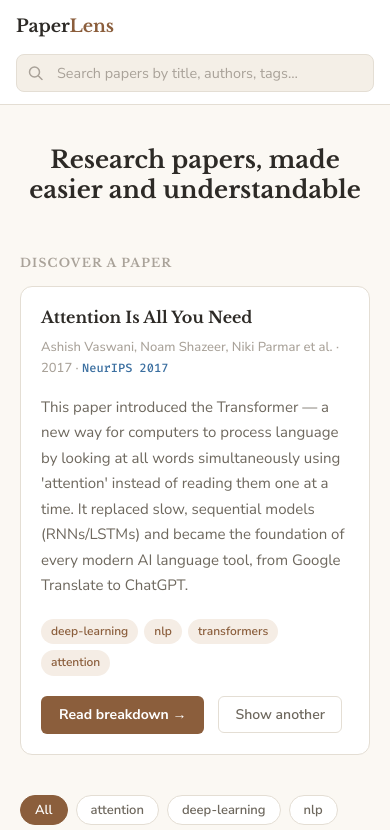
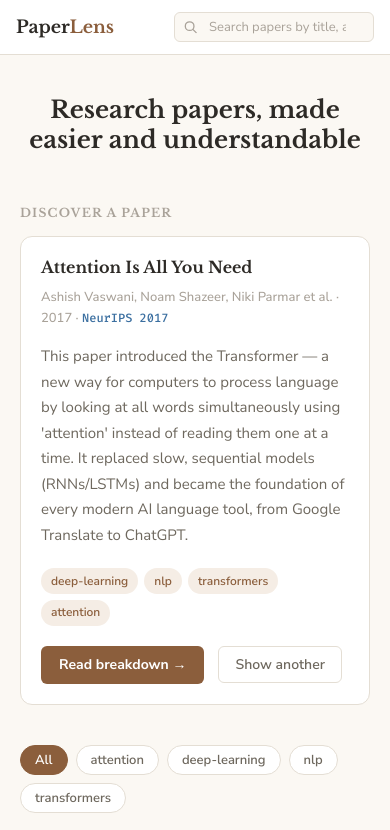
Before and after one commit to ugudlado/paperlens, a website: page index.html in a window 390 px wide. Shown: the top 830 px of the page. Drawn offline with nearby package versions, Linux system fonts and the light colour scheme.

Commit message:
fix: align search to top-right on home page, matching paper viewer

```diff
--- a/index.html
+++ b/index.html
@@ -68,22 +68,22 @@
     }
 
     .navbar-search {
-      flex: 1;
-      max-width: 480px;
+      margin-left: auto;
+      width: 280px;
       position: relative;
     }
 
     .navbar-search input {
       width: 100%;
-      padding: 0.5rem 1rem 0.5rem 2.5rem;
+      padding: 0.3125rem 0.875rem 0.3125rem 2.125rem;
       font-family: 'Nunito Sans', sans-serif;
-      font-size: 0.9rem;
+      font-size: 0.8125rem;
       color: var(--text);
-      background: var(--bg-2);
+      background: var(--bg);
       border: 1px solid var(--border);
-      border-radius: 8px;
+      border-radius: 6px;
       outline: none;
-      transition: border-color 0.15s, box-shadow 0.15s;
+      transition: border-color 0.15s;
     }
 
     .navbar-search input::placeholder {
@@ -92,13 +92,12 @@
 
     .navbar-search input:focus {
       border-color: var(--accent);
-      box-shadow: 0 0 0 3px rgba(139, 94, 60, 0.1);
       background: var(--card);
     }
 
     .navbar-search-icon {
       position: absolute;
-      left: 0.75rem;
+      left: 0.625rem;
       top: 50%;
       transform: translateY(-50%);
       color: var(--text-3);
@@ -161,9 +160,6 @@
       text-align: center;
     }
 
-    .navbar-spacer {
-      flex: 1;
-    }
 
 
     /* ── Hero ── */
@@ -502,14 +498,7 @@
       }
 
       .navbar-search {
-        order: 3;
-        max-width: 100%;
-        width: 100%;
-        flex-basis: 100%;
-      }
-
-      .navbar-spacer {
-        display: none;
+        width: 200px;
       }
 
       .hero {
@@ -561,7 +550,7 @@
   <nav class="navbar">
     <a href="index.html" class="navbar-logo">Paper<span>Lens</span></a>
     <div class="navbar-search">
-      <svg class="navbar-search-icon" width="15" height="15" viewBox="0 0 15 15" fill="none" aria-hidden="true">
+      <svg class="navbar-search-icon" width="13" height="13" viewBox="0 0 15 15" fill="none" aria-hidden="true">
         <circle cx="6.5" cy="6.5" r="5" stroke="currentColor" stroke-width="1.5"/>
         <line x1="10.5" y1="10.5" x2="14" y2="14" stroke="currentColor" stroke-width="1.5" stroke-linecap="round"/>
       </svg>
@@ -577,7 +566,6 @@
       >
       <div class="search-dropdown" id="search-dropdown" role="listbox"></div>
     </div>
-    <div class="navbar-spacer"></div>
   </nav>
 
   <!-- Hero -->
```
